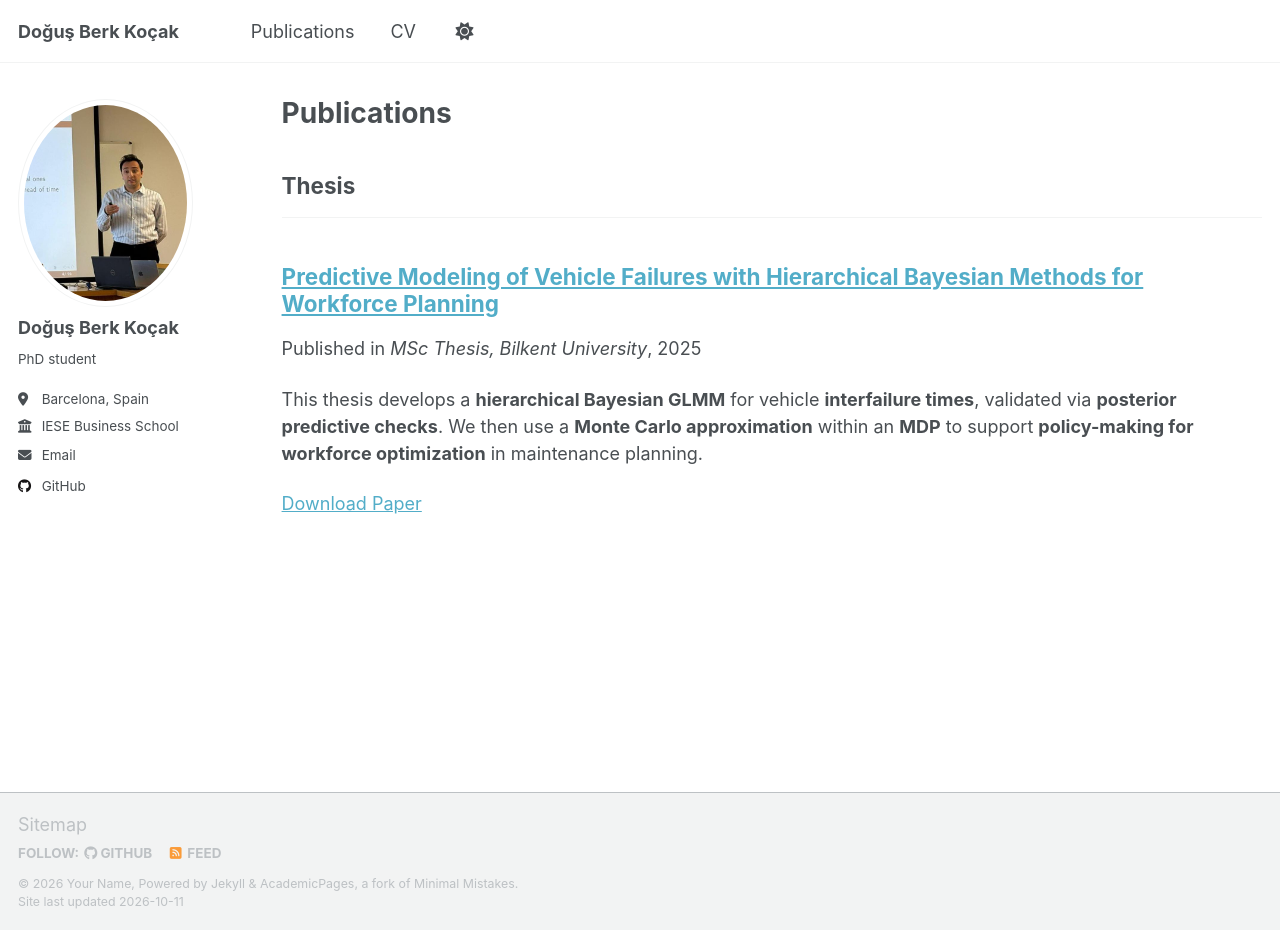
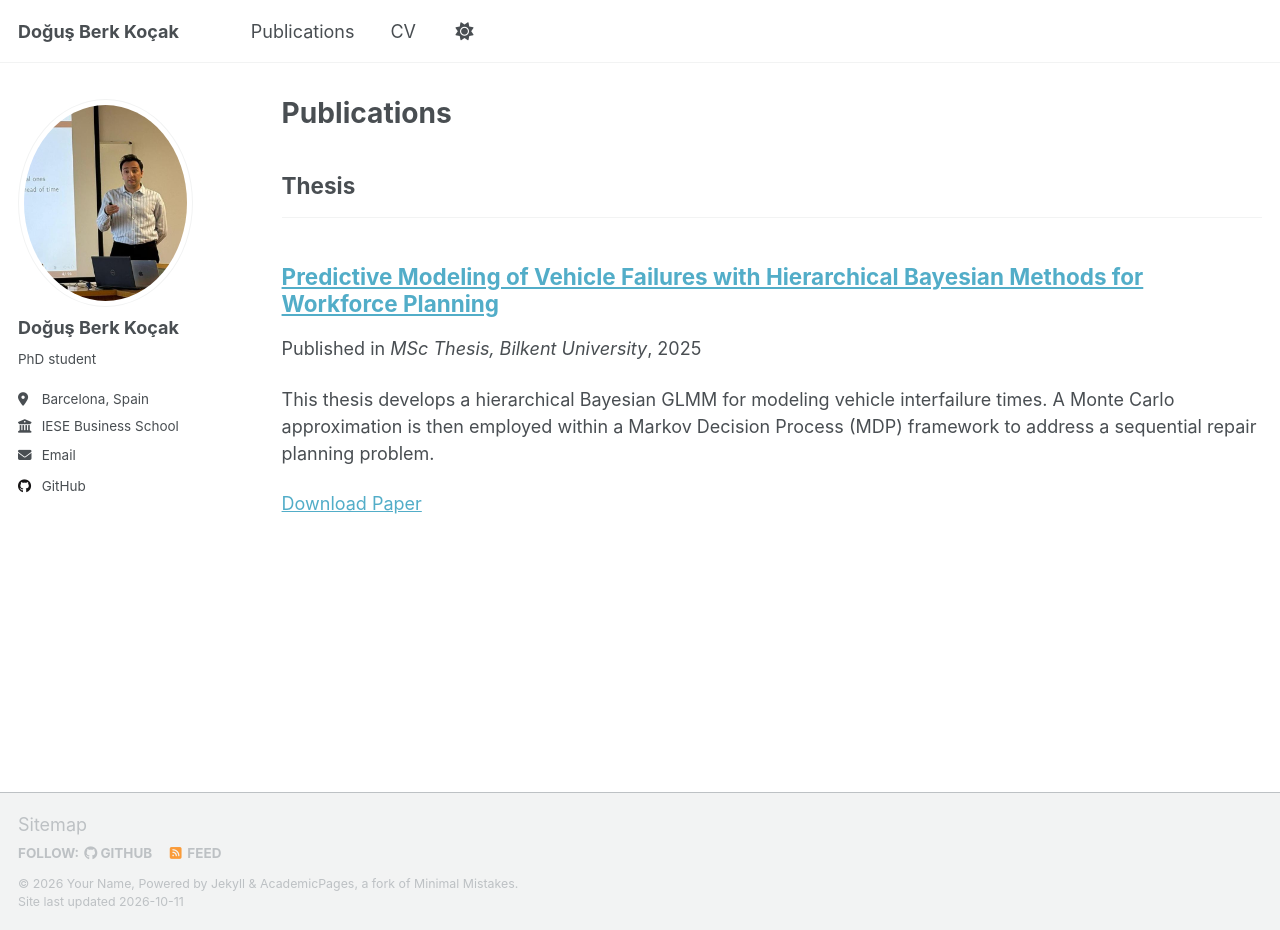
Before and after one commit to dbkocak/dbkocak.github.io, a Jekyll site: the page built from _pages/publications.html, in a window 1280 px wide and 930 px high. Built offline with Jekyll 4.4.1, drawn with Linux system fonts in a browser that asks for light colours; a script that is not in the unit is left out.

Commit message:
Update msc-thesis.md

```diff
--- a/_publications/msc-thesis.md
+++ b/_publications/msc-thesis.md
@@ -9,7 +9,7 @@ category: manuscripts
 tags: [Bayesian, GLMM, Reliability]
 paperurl: https://repository.bilkent.edu.tr/items/a695c634-ed2f-4216-9e33-ac5f5be32f89
 website: https://repository.bilkent.edu.tr/items/a695c634-ed2f-4216-9e33-ac5f5be32f89
-excerpt: This thesis develops a **hierarchical Bayesian GLMM** for vehicle **interfailure times**, validated via **posterior predictive checks**. We then use a **Monte Carlo approximation** within an **MDP** to support **policy-making for workforce optimization** in maintenance planning.
+excerpt: This thesis develops a hierarchical Bayesian GLMM for modeling vehicle interfailure times. A Monte Carlo approximation is then employed within a Markov Decision Process (MDP) framework to address a sequential repair planning problem.
 ---
 
 
```
